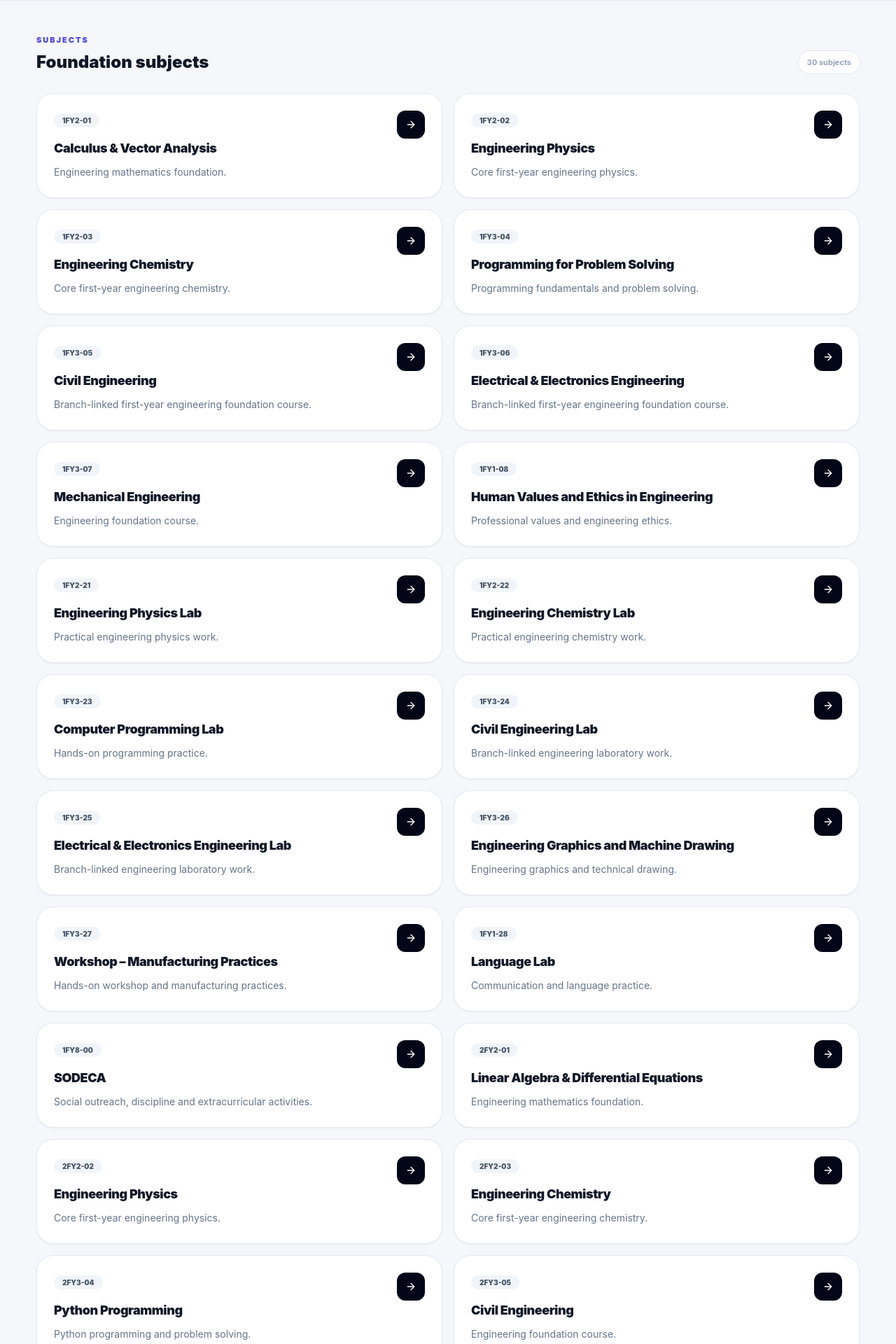
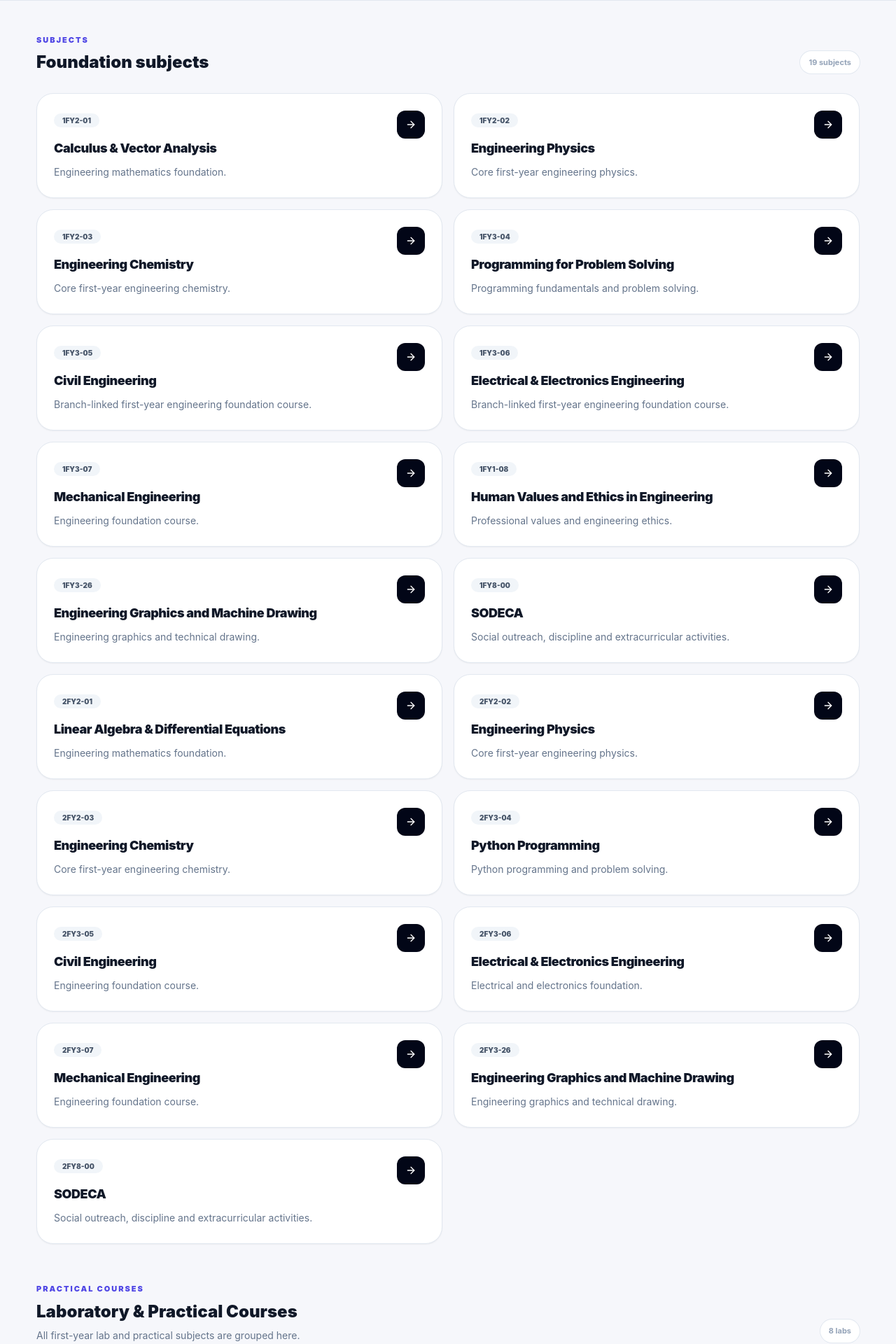
Before and after one commit to codingwithdinu/JIET-EXAM-PREP, a Next.js app: page /semester/1-2 in a window 1280 px wide. Shown: the part 320-2240 px from the top of the page at 70% size. Built offline with nearby package versions, Linux system fonts and the light colour scheme.

Commit message:
group first year lab subjects separately

```diff
--- a/app/semester/[semester]/page.tsx
+++ b/app/semester/[semester]/page.tsx
@@ -40,6 +40,70 @@ export default async function SemesterPage({
   const subjects = common
     ? [...getSubjects(1), ...getSubjects(2)]
     : getSubjects(number);
+
+  const foundationSubjects = common
+    ? subjects.filter((subject) => subject.kind !== "lab")
+    : subjects;
+
+  const labSubjects = common
+    ? Array.from(
+        new Map(
+          subjects
+            .filter((subject) => subject.kind === "lab")
+            .map((subject) => [subject.slug, subject])
+        ).values()
+      )
+    : [];
+
+  const renderSubjectCards = (items: typeof subjects) => (
+    <div className="mt-7 grid gap-4 md:grid-cols-2">
+      {items.map((s) => (
+        <article
+          key={s.slug}
+          className="group relative rounded-3xl border border-slate-200 bg-white p-6 shadow-sm transition hover:-translate-y-1 hover:border-slate-300 hover:shadow-xl"
+        >
+          <Link
+            href={`/semester/${number}/${s.slug}`}
+            className="block pr-14"
+          >
+            <span className="rounded-full bg-slate-100 px-3 py-1 text-[10px] font-black text-slate-600">
+              {s.code}
+            </span>
+            <h3 className="mt-4 text-lg font-black tracking-tight">
+              {s.name}
+            </h3>
+            <p className="mt-2 text-sm leading-6 text-slate-500">
+              {s.description}
+            </p>
+          </Link>
+
+          <a
+            href={
+              s.driveUrl ||
+              `https://drive.google.com/drive/u/0/search?q=${encodeURIComponent(s.name)}`
+            }
+            target="_blank"
+            rel="noopener noreferrer"
+            aria-label={`Open ${s.name} in Google Drive`}
+            title="Open in Google Drive"
+            className="absolute right-6 top-6 grid h-10 w-10 place-items-center rounded-xl bg-slate-950 text-white transition hover:scale-105 hover:bg-indigo-600"
+          >
+            <ArrowRight size={16} />
+          </a>
+        </article>
+      ))}
+    </div>
+  );
+
+  const renderEmpty = () => (
+    <div className="mt-7 rounded-3xl border border-dashed border-slate-300 bg-white p-12 text-center">
+      <BookOpen className="mx-auto text-slate-300" />
+      <h3 className="mt-4 font-black">Subjects coming soon</h3>
+      <p className="mt-2 text-sm text-slate-500">
+        This semester structure is ready for academic content.
+      </p>
+    </div>
+  );
 
   const branchSection =
     !common && number >= 3 ? (
@@ -86,7 +150,7 @@ export default async function SemesterPage({
       </>
     ) : (
       <>
-        <div className="flex items-end justify-between">
+        <div className="flex items-end justify-between gap-4">
           <div>
             <p className="text-[11px] font-black uppercase tracking-[.18em] text-indigo-600">
               Subjects
@@ -94,55 +158,30 @@ export default async function SemesterPage({
             <h2 className="mt-2 text-2xl font-black">Foundation subjects</h2>
           </div>
           <span className="rounded-full bg-white px-3 py-2 text-[11px] font-bold text-slate-400 ring-1 ring-slate-200">
-            {subjects.length} subjects
+            {foundationSubjects.length} subjects
           </span>
         </div>
 
-        {subjects.length > 0 ? (
-          <div className="mt-7 grid gap-4 md:grid-cols-2">
-            {subjects.map((s) => (
-              <article
-                key={s.slug}
-                className="group relative rounded-3xl border border-slate-200 bg-white p-6 shadow-sm transition hover:-translate-y-1 hover:border-slate-300 hover:shadow-xl"
-              >
-                <Link
-                  href={`/semester/${number}/${s.slug}`}
-                  className="block pr-14"
-                >
-                  <span className="rounded-full bg-slate-100 px-3 py-1 text-[10px] font-black text-slate-600">
-                    {s.code}
-                  </span>
-                  <h3 className="mt-4 text-lg font-black tracking-tight">
-                    {s.name}
-                  </h3>
-                  <p className="mt-2 text-sm leading-6 text-slate-500">
-                    {s.description}
-                  </p>
-                </Link>
+        {foundationSubjects.length > 0 ? renderSubjectCards(foundationSubjects) : renderEmpty()}
 
-                <a
-                  href={
-                    s.driveUrl ||
-                    `https://drive.google.com/drive/u/0/search?q=${encodeURIComponent(s.name)}`
-                  }
-                  target="_blank"
-                  rel="noopener noreferrer"
-                  aria-label={`Open ${s.name} in Google Drive`}
-                  title="Open in Google Drive"
-                  className="absolute right-6 top-6 grid h-10 w-10 place-items-center rounded-xl bg-slate-950 text-white transition hover:scale-105 hover:bg-indigo-600"
-                >
-                  <ArrowRight size={16} />
-                </a>
-              </article>
-            ))}
-          </div>
-        ) : (
-          <div className="mt-7 rounded-3xl border border-dashed border-slate-300 bg-white p-12 text-center">
-            <BookOpen className="mx-auto text-slate-300" />
-            <h3 className="mt-4 font-black">Subjects coming soon</h3>
-            <p className="mt-2 text-sm text-slate-500">
-              This semester structure is ready for academic content.
-            </p>
+        {common && (
+          <div className="mt-14">
+            <div className="flex items-end justify-between gap-4">
+              <div>
+                <p className="text-[11px] font-black uppercase tracking-[.18em] text-indigo-600">
+                  Practical courses
+                </p>
+                <h2 className="mt-2 text-2xl font-black">Laboratory & Practical Courses</h2>
+                <p className="mt-2 text-sm text-slate-500">
+                  All first-year lab and practical subjects are grouped here.
+                </p>
+              </div>
+              <span className="rounded-full bg-white px-3 py-2 text-[11px] font-bold text-slate-400 ring-1 ring-slate-200">
+                {labSubjects.length} labs
+              </span>
+            </div>
+
+            {labSubjects.length > 0 ? renderSubjectCards(labSubjects) : renderEmpty()}
           </div>
         )}
       </>
```
